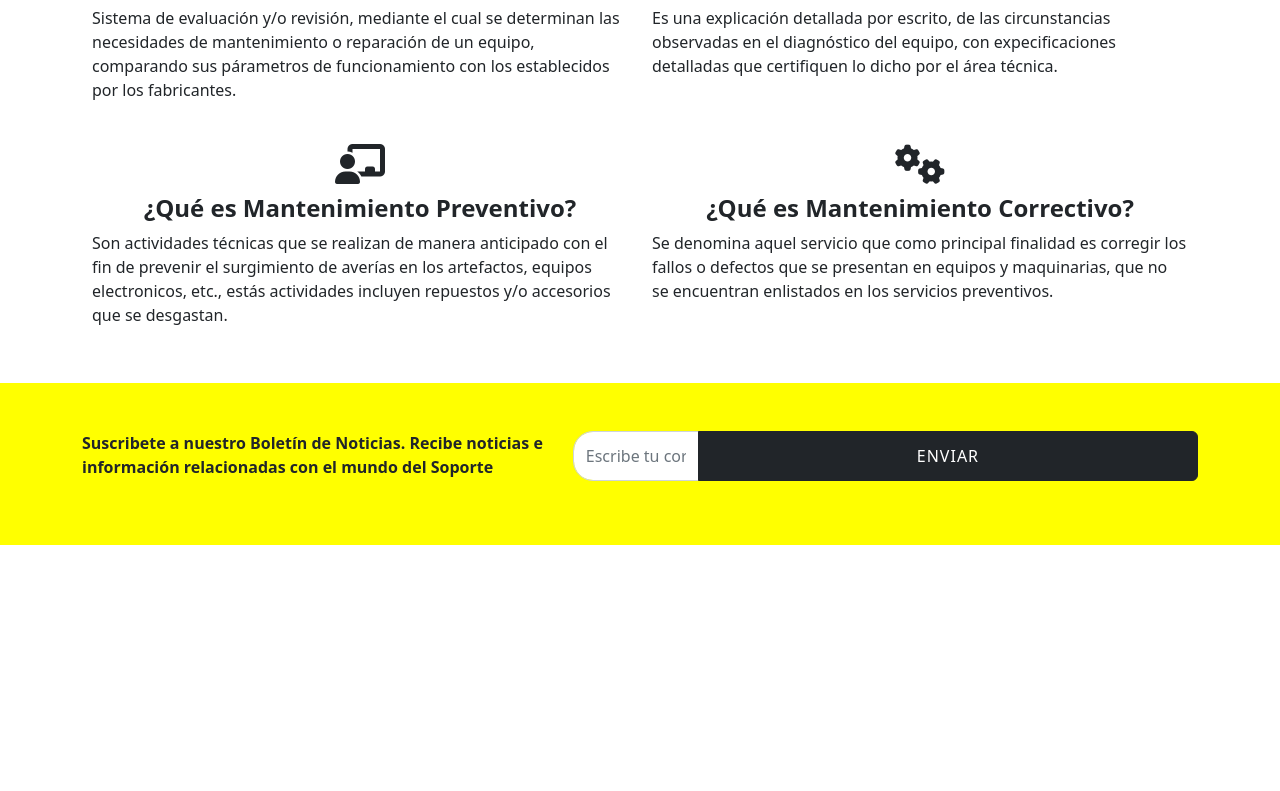
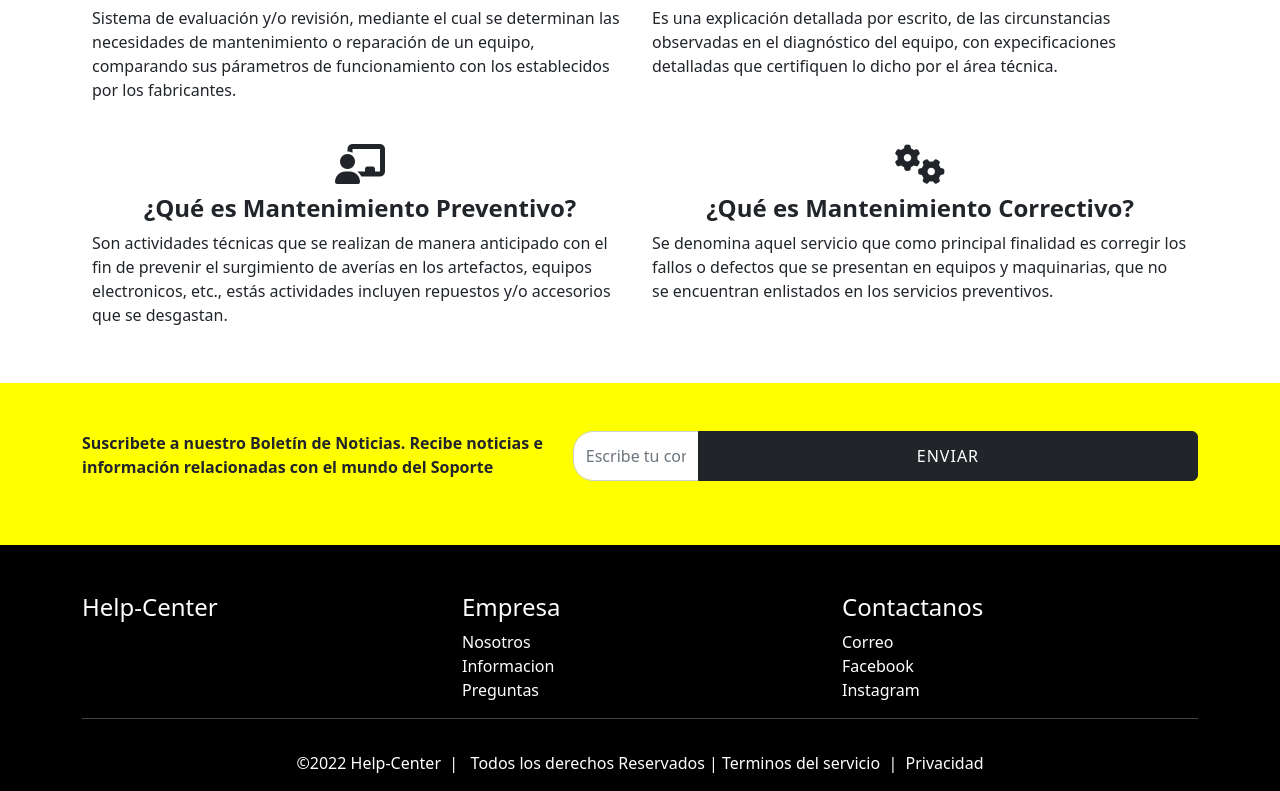
Before and after one commit to davidtipe17/React-Project-Final, a React (Create React App) app: page / in a window 1280 px wide. Shown: the part 809-1600 px from the top of the page. Before the commit the page ends 1354 px from the top, so only its background shows below. Built offline with nearby package versions, Linux system fonts and the light colour scheme.

Commit message:
add Footer

```diff
--- a/src/css/Footer.css
+++ b/src/css/Footer.css
@@ -1,51 +1,8 @@
-*{
-    padding: 0;
-    border: 0;
-    box-sizing: border-box;
+.main-footer {
+    color: white;
+    background-color: black;
+    padding-top: 3em;
+    position: relative;
+    bottom: 0;
+    width: 100%;
 }
-.container-fluid2{
-    background-color: #bf9595;
-    display: flex;
-    width: 100vw;
-    justify-content: center;
-}
-.container-fluid .row{
-    width: 70vw;
-    font-size: 13px;
-}
-img{
-    width: 150px;
-}
-.social-media-list{
-    position: relative;
-    display: flex;
-    z-index: 2;
-}
-.social-media-list .social-media{
-    position: relative;
-    margin: 2px;
-}
-.social-media-list .social-media a{
-    position: relative;
-    width: 40px;
-    height: 40px;
-    display: inline-block;
-    border-radius: 10px;
-    display: flex;
-    justify-content: center;
-    align-items: center;
-    text-decoration: beige;
-    font-size: 1em;
-    border: 1px solid rgba(255, 255 ,255 0.4);
-    border-right: 1px solid rgba(255, 255, 255, 0.2);
-    border-bottom: 1px solid rgba(255, 255, 255, 0.2);
-    box-shadow: 0 5px 45px rgba(0, 0, 0, 0.1);
-}
-.social-media-list .social-media a:hover{
-    transform: translateY(-5px);
-}
-.copy{
-background-color: #0f4c5c;
-color: white;
-text-align: center;
-}
--- a/src/layouts/HeaderBar/index.js
+++ b/src/layouts/HeaderBar/index.js
@@ -28,6 +28,7 @@ import MarkUnreadChatAltIcon from "@mui/icons-material/MarkUnreadChatAlt";
 import WorkOutlineIcon from "@mui/icons-material/WorkOutline";
 import LocalGroceryStoreRoundedIcon from "@mui/icons-material/LocalGroceryStoreRounded";
 import LineAxisRoundedIcon from "@mui/icons-material/LineAxisRounded";
+import { Footer } from "../../pages";
 
 const ResponsiveAppBar = () => {
   const history = useNavigate();
@@ -251,6 +252,7 @@ const ResponsiveAppBar = () => {
       <Box>
         <Outlet />
       </Box>
+      <Footer/>
     </Container>
   );
 };
--- a/src/layouts/HeaderBarPublic/index.js
+++ b/src/layouts/HeaderBarPublic/index.js
@@ -1,53 +1,36 @@
-import * as React from "react";
-import AppBar from "@mui/material/AppBar";
-import Box from "@mui/material/Box";
-import Toolbar from "@mui/material/Toolbar";
+import { useState } from "react";
+import { Outlet, useNavigate } from "react-router-dom";
+import { Footer } from "../../pages";
+import
+{
+  AppBar,
+  Box,
+  Button,
+  Toolbar,
+  Menu,
+  Container,
+  MenuItem,
+  MenuList,
+} from "@mui/material";
 import IconButton from "@mui/material/IconButton";
-import Menu from "@mui/material/Menu";
 import MenuIcon from "@mui/icons-material/Menu";
-import Container from "@mui/material/Container";
-import Avatar from "@mui/material/Avatar";
-import { useState } from "react";
-import Tooltip from "@mui/material/Tooltip";
-import MenuItem from "@mui/material/MenuItem";
 import Support from "../.././assets/img/support.svg";
 import ImageListItem from "@mui/material/ImageListItem";
-import { Outlet, useNavigate } from "react-router-dom";
-import MenuList from "@mui/material/MenuList";
-import Divider from "@mui/material/Divider";
-import Button from "@mui/material/Button";
-import ListItemText from "@mui/material/ListItemText";
 import ListItemIcon from "@mui/material/ListItemIcon";
-import LogoutIcon from "@mui/icons-material/Logout";
-import SwitchAccountIcon from "@mui/icons-material/SwitchAccount";
-import SupportAgentIcon from "@mui/icons-material/SupportAgent";
-import PaymentIcon from "@mui/icons-material/Payment";
-import MarkUnreadChatAltIcon from "@mui/icons-material/MarkUnreadChatAlt";
 import WorkOutlineIcon from "@mui/icons-material/WorkOutline";
-import LocalGroceryStoreRoundedIcon from "@mui/icons-material/LocalGroceryStoreRounded";
-import LineAxisRoundedIcon from "@mui/icons-material/LineAxisRounded";
-import { Typography } from "@mui/material";
 import InputRoundedIcon from "@mui/icons-material/InputRounded";
 import AppRegistrationIcon from "@mui/icons-material/AppRegistration";
 const HeaderBarPublic = () => {
   const history = useNavigate();
 
   const [anchorElNav, setAnchorElNav] = useState(null);
-  const [anchorElUser, setAnchorElUser] = useState(null);
 
   const handleOpenNavMenu = (event) => {
     setAnchorElNav(event.currentTarget);
   };
-  const handleOpenUserMenu = (event) => {
-    setAnchorElUser(event.currentTarget);
-  };
   const handleCloseNavMenu = () => {
     setAnchorElNav(null);
   };
-  const handleCloseUserMenu = () => {
-    setAnchorElUser(null);
-  };
-
   return (
     <>
       <Box
@@ -105,7 +88,7 @@ const HeaderBarPublic = () => {
                   <MenuList sx={{}}>
                     <MenuItem>
                       <ListItemIcon>
-                        <WorkOutlineIcon  fontSize="small" />
+                        <WorkOutlineIcon fontSize="small" />
                       </ListItemIcon>
                     </MenuItem>
                   </MenuList>
@@ -152,8 +135,8 @@ const HeaderBarPublic = () => {
         </AppBar>
       </Box>
 
-        <Outlet />
-
+      <Outlet />
+      <Footer />
     </>
   );
 };
--- a/src/pages/Footer/index.js
+++ b/src/pages/Footer/index.js
@@ -2,73 +2,37 @@ import '../../css/Footer.css'
 
 const Footer = () => {
   return (
-    <div>
-      <footer>
-        <div className="container">
-          <div className="row p-1 text-white">
-            <div className="col-3">
-              <img src="" alt="logo" />
-            </div>
-            <div className="col-3 pt-4">
-              <p className="fw-bold">Help-Center</p>
-              <div>
-                <a href="#">Projects</a>
-              </div>
-              <div>
-                <a href="#">Market Place</a>
-              </div>
-              <div>
-                <a href="#"></a>
-              </div>
-            </div>
-            <div className="col-3 pt-4">
-              <p className="fw-bold">About us</p>
-              <div>
-                <a href="#">Company</a>
-              </div>
-              <div>
-                <a href="#">Terms y Conditions</a>
-              </div>
-              <div>
-                <a href="#">Privacy policy</a>
-              </div>
-            </div>
-            <div className="col-3 pt-4">
-              <p className="fw-bold">Contact us</p>
-              <div className="social-media-list">
-                <div className="social-media">
-                  <a href="#">
-                    <i className="fa-brands fa-facebook-f"></i>
-                  </a>
-                </div>
-                <div className="social-media">
-                  <a href="#">
-                    <i className="fa-brands fa-twitter"></i>
-                  </a>
-                </div>
-                <div className="social-media">
-                  <a href="#">
-                    <i className="fa-brands fa-instagram"></i>
-                  </a>
-                </div>
-                <div className="social-media">
-                  <a href="#">
-                    <i className="fa-brands fa-youtube"></i>
-                  </a>
-                </div>
-                <div className="social-media">
-                  <a href="#">
-                    <i className="fa-brands fa-whatsapp"></i>
-                  </a>
-                </div>
-              </div>
-            </div>
+    <div className="main-footer">
+      <div className="container">
+        <div className="row">
+          <div className="col">
+            <h4>Help-Center</h4>
+          </div>
+          <div className="col">
+            <h4>Empresa</h4>
+            <ui className="list-unstyled">
+              <li>Nosotros</li>
+              <li>Informacion</li>
+              <li>Preguntas</li>
+            </ui>
+          </div>
+          <div className="col">
+            <h4>Contactanos</h4>
+            <ui className="list-unstyled">
+              <li>Correo</li>
+              <li>Facebook</li>
+              <li>Instagram</li>
+            </ui>
           </div>
         </div>
-        <div className="copy">
-          <p>TODOS LOS DERECHOS RESERVADOS © 2022</p>
+        <hr />
+        <div className="row text-center">
+          <p className="col-sm my-3">
+            &copy;{new Date().getFullYear()} Help-Center &nbsp;| &nbsp; Todos los derechos Reservados  |
+            Terminos del servicio &nbsp;|&nbsp; Privacidad
+          </p>
         </div>
-      </footer>
+      </div>
     </div>
   );
 };
```
